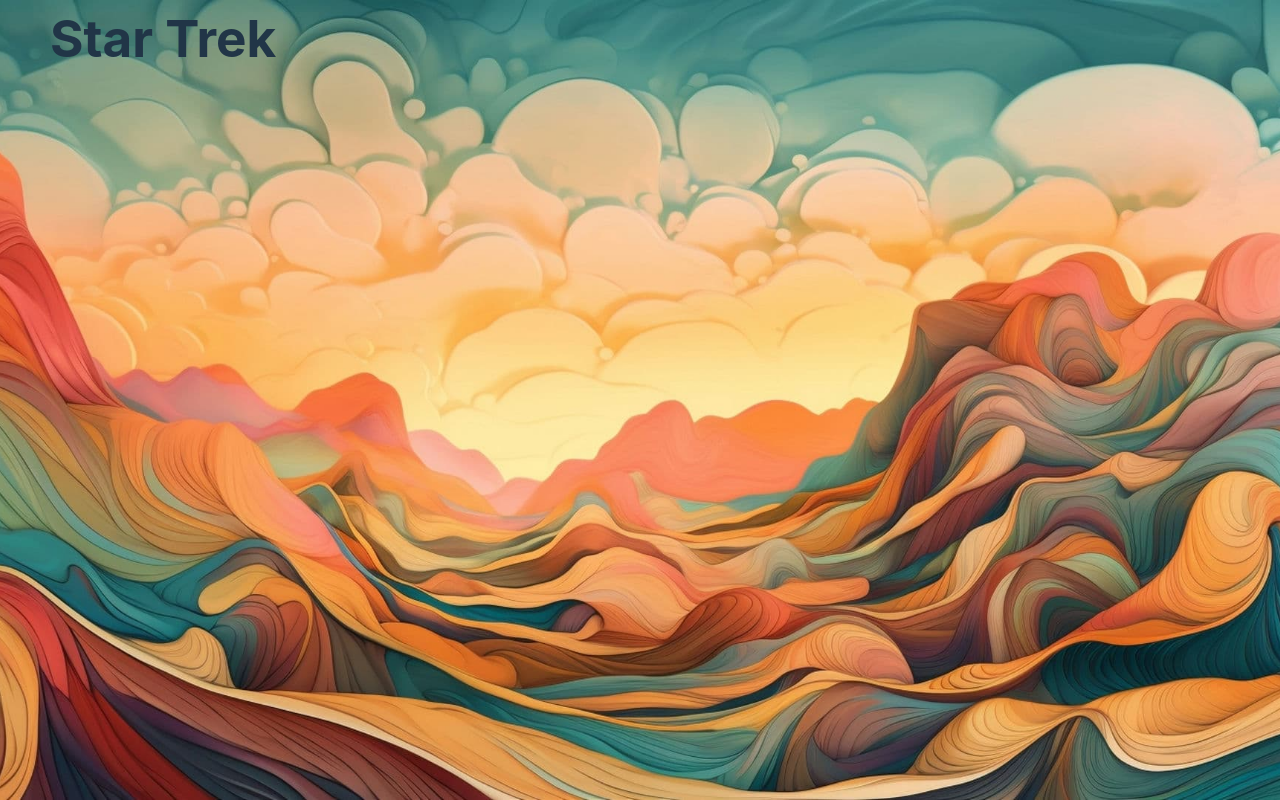
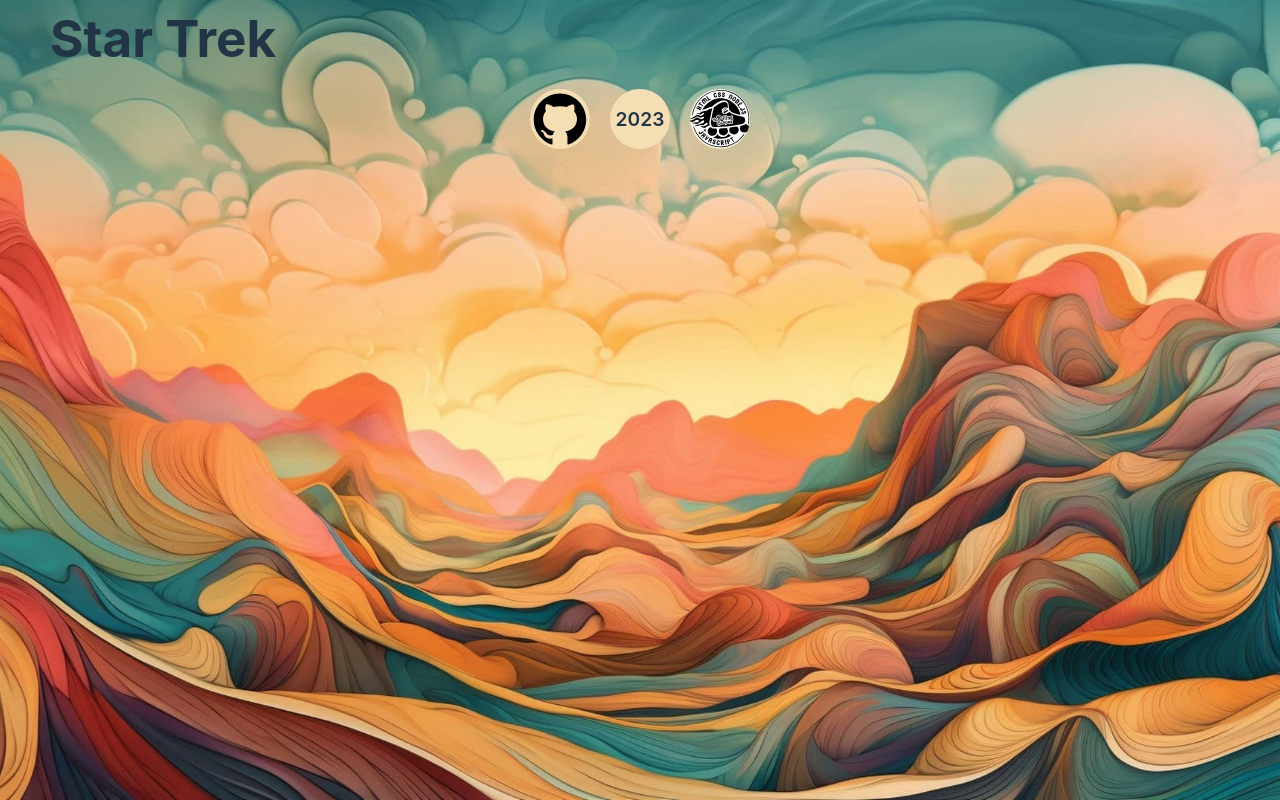
Before and after one commit to dziana-babrova/react2023q4, a React (Vite) app: page / in a window 1280 px wide. Built offline with nearby package versions, Linux system fonts and the light colour scheme.

Commit message:
feat: add footer

```diff
--- a/src/App.tsx
+++ b/src/App.tsx
@@ -1,12 +1,18 @@
 import './App.css';
 import Header from './components/header/header';
+import { Footer } from './components/footer/footer';
 import { Wrapper } from './components/wrapper/wrapper';
 
 function App() {
   return (
-    <Wrapper>
-      <Header></Header>
-    </Wrapper>
+    <>
+      <Wrapper>
+        <Header></Header>
+      </Wrapper>
+      <Wrapper>
+        <Footer></Footer>
+      </Wrapper>
+    </>
   );
 }
 
--- /dev/null
+++ b/src/components/footer/footer.scss
@@ -0,0 +1,33 @@
+.app-footer {
+  display: flex;
+  justify-content: center;
+  align-items: center;
+  gap: 20px;
+}
+
+.footer-element {
+  border-color: rgb(246, 203, 124);
+  background-color: wheat;
+  border-radius: 50%;
+  width: 60px;
+  height: 60px;
+  display: flex;
+  justify-content: center;
+  align-items: center;
+  background-position: center;
+  background-size: cover;
+}
+
+.github {
+  background-image: url('./../../assets/github.svg');
+}
+
+.logo {
+  background-image: url('./../../assets/logo.svg');
+  background-position: 95% 25%;
+}
+
+.year {
+  font-size: larger;
+  font-weight: 600;
+}
--- /dev/null
+++ b/src/components/footer/footer.tsx
@@ -0,0 +1,24 @@
+import { Component, ReactNode } from 'react';
+import './footer.scss';
+
+export class Footer extends Component {
+  render(): ReactNode {
+    return (
+      <footer className="app-footer">
+        <a
+          href="http://"
+          target="_blank"
+          rel="noopener noreferrer"
+          className="footer-element github"
+        ></a>
+        <p className="footer-element year">2023</p>
+        <a
+          href="http://"
+          target="_blank"
+          rel="noopener noreferrer"
+          className="footer-element logo"
+        ></a>
+      </footer>
+    );
+  }
+}
--- a/src/components/wrapper/wrapper.scss
+++ b/src/components/wrapper/wrapper.scss
@@ -1,6 +1,5 @@
 .app-wrapper {
   max-width: 1260px;
-  height: 100vh;
   margin: 0 auto;
   padding: 0 30px;
   display: flex;
```
Also changed, not shown: src/assets/github.svg (added), src/assets/logo.svg (added).
